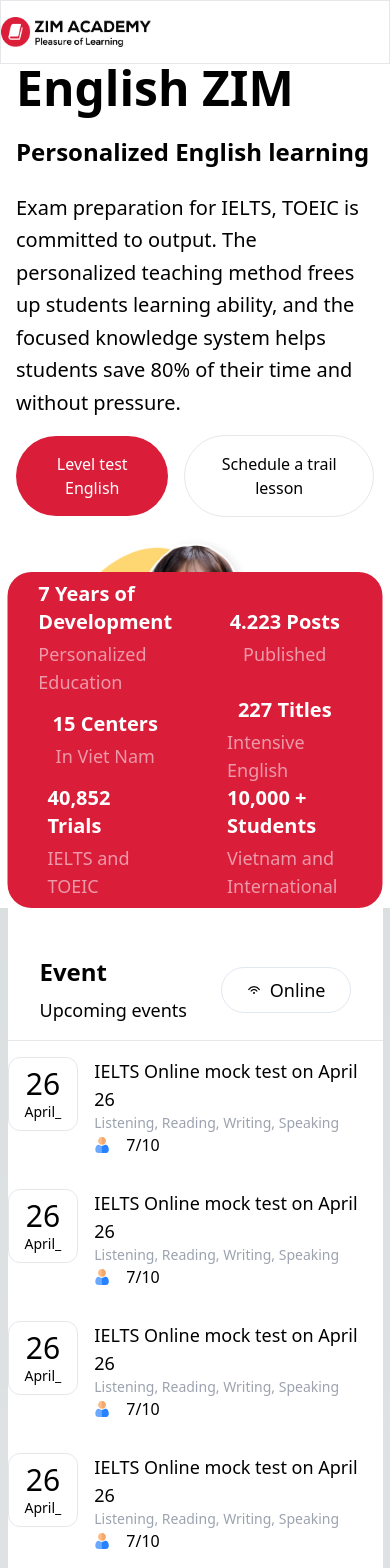
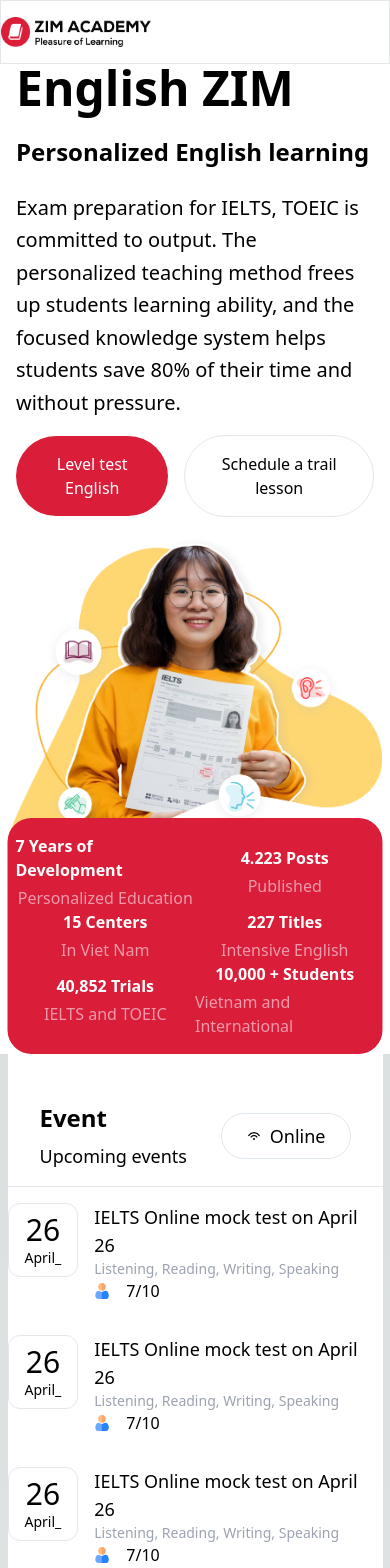
Before and after one commit to EmranEmon47/zim-academy-with-nextJS, a Next.js app: page / in a window 390 px wide. Shown: the top 1568 px of the page. Built offline with nearby package versions, Linux system fonts and the light colour scheme.

Commit message:
responsive done

```diff
--- a/src/components/Home/Blog/Blog.js
+++ b/src/components/Home/Blog/Blog.js
@@ -26,7 +26,7 @@
         <div className="grid grid-cols-1 lg:grid lg:content-start lg:grid-cols-2 lg:gap-4 lg:pt-8 lg:justify-items-start">
           <div className="flex flex-col items-start justify-start gap-4 px-4 py-4 border hover:bg-slate-100 border-slate-200 rounded-2xl">
             <Image src={blogHero} className="w-full" alt="book" />
-            <div className="flex flex-row items-center justify-between ">
+            <div className="flex flex-row items-center justify-between gap-x-24 lg:gap-x-96 ">
               <h5 className="text-xs text-red-500 uppercase">
                 English English
               </h5>
@@ -43,71 +43,68 @@
               an advanced form of work, causing many difficulties for students
               in the process of studying and taking exams.
             </h5>
-            <p className="mt-auto text-sm">Ebook</p>
+            <p className="mt-auto text-sm">Mac Thi Nguyet Minh</p>
           </div>
 
           <div className="flex flex-col gap-4">
-            <div className="flex flex-row items-start justify-start gap-4 px-4 py-4 border hover:bg-cyan-100 gap-y-4 border-slate-200 rounded-2xl">
-              <Image src={blog1} className="w-1/2" alt="book" />
-             <div className="flex flex-col items-start justify-center">
-             <div className="flex flex-row items-center justify-between">
+            <div className="flex flex-col items-center justify-center gap-4 px-4 py-4 border lg:flex-row hover:bg-cyan-100 gap-y-4 border-slate-200 rounded-2xl">
+              <Image src={blog1} className="w-full lg:w-1/2" alt="book" />
+              <div className="flex flex-col items-start justify-between gap-4">
+                <div className="flex flex-row items-center justify-between gap-x-24">
                   <h5 className="text-xs text-red-500 uppercase">
                     English English
                   </h5>
-                <h5 className="text-xs uppercase text-slate-400">
+                  <h5 className="ml-auto text-xs uppercase text-slate-400">
                     April 25, 2023
                   </h5>
                 </div>
-              <div className="flex flex-col items-start justify-start">
+
                 <h3 className="font-semibold text-medium">
                   Format for completing the National High School English passage
                   for students
                 </h3>
 
-                <p className="mb-auto text-sm">Print book</p>
+                <p className="mb-auto text-sm">Mac Thi Nguyet Minh</p>
               </div>
             </div>
-            </div>
-            <div className="flex flex-row items-start justify-start gap-4 px-4 py-4 border hover:bg-cyan-100 gap-y-4 border-slate-200 rounded-2xl">
-              <Image src={blog1} className="w-1/2" alt="book" />
-             <div className="flex flex-col items-start justify-center">
-             <div className="flex flex-row items-center justify-between">
+            <div className="flex flex-col items-center justify-center gap-4 px-4 py-4 border lg:flex-row hover:bg-cyan-100 gap-y-4 border-slate-200 rounded-2xl">
+              <Image src={blog1} className="w-full lg:w-1/2" alt="book" />
+              <div className="flex flex-col items-start justify-between gap-4">
+                <div className="flex flex-row items-center justify-between gap-x-24">
                   <h5 className="text-xs text-red-500 uppercase">
                     English English
                   </h5>
-                <h5 className="text-xs uppercase text-slate-400">
+                  <h5 className="ml-auto text-xs uppercase text-slate-400">
                     April 25, 2023
                   </h5>
                 </div>
-              <div className="flex flex-col items-start justify-start">
+
                 <h3 className="font-semibold text-medium">
                   Format for completing the National High School English passage
                   for students
                 </h3>
 
-                <p className="mb-auto text-sm">Print book</p>
+                <p className="mb-auto text-sm">Mac Thi Nguyet Minh</p>
               </div>
             </div>
-            </div>
-            <div className="flex flex-row items-start justify-start gap-4 px-4 py-4 border hover:bg-cyan-100 gap-y-4 border-slate-200 rounded-2xl">
-              <Image src={blog1} className="w-1/2" alt="book" />
-             <div className="flex flex-col items-start justify-center">
-             <div className="flex flex-row items-center justify-between">
+            <div className="flex flex-col items-center justify-center gap-4 px-4 py-4 border lg:flex-row hover:bg-cyan-100 gap-y-4 border-slate-200 rounded-2xl">
+              <Image src={blog1} className="w-full lg:w-1/2" alt="book" />
+              <div className="flex flex-col items-start justify-between gap-4">
+                <div className="flex flex-row items-center justify-between gap-x-24">
                   <h5 className="text-xs text-red-500 uppercase">
                     English English
                   </h5>
-                <h5 className="text-xs uppercase text-slate-400">
+                  <h5 className="ml-auto text-xs uppercase text-slate-400">
                     April 25, 2023
                   </h5>
                 </div>
-              <div className="flex flex-col items-start justify-start">
+
                 <h3 className="font-semibold text-medium">
                   Format for completing the National High School English passage
                   for students
                 </h3>
 
-                <p className="mb-auto text-sm">Print book</p>
-              </div>
+                <p className="mb-auto text-sm">Mac Thi Nguyet Minh</p>
               </div>
             </div>
           </div>
--- a/src/components/Home/FAQ/FaqSection.js
+++ b/src/components/Home/FAQ/FaqSection.js
@@ -52,7 +52,7 @@
     <div className="container relative w-full min-h-screen mx-auto my-12 overflow-hidden -top-20">
       <div className='flex flex-col items-center justify-center py-8 mx-auto'>
         <Image src={FAQ} className='w-64' alt="faq"  />
-      <h2 className="pt-12 pb-4 text-2xl font-bold">Frequently Asked Questions</h2>
+      <h2 className="pt-12 pb-4 text-lg font-medium lg:font-bold lg:text-2xl">Frequently Asked Questions</h2>
       <p className='text-lg font-medium text-center'>Learn quickly about ZIM and the quality products at ZIM</p>
       </div>
       <div className="space-y-4">
@@ -62,7 +62,7 @@
               className="flex justify-between w-full p-4 bg-gray-100 rounded-lg hover:bg-gray-200 focus:outline-none"
               onClick={() => handleQuestionClick(index)}
             >
-              <span className="font-bold">{q.question}</span>
+              <span className="font-bold text-start">{q.question}</span>
               <span>{activeQuestion === index ? '-' : '+'}</span>
             </button>
             {activeQuestion === index && (
--- a/src/components/Home/Hero/Hero.js
+++ b/src/components/Home/Hero/Hero.js
@@ -28,7 +28,7 @@
               </button>
             </div>
           </div>
-          <div className="w-full pb-4 ">
+          <div className="w-full pb-48 lg:pb-4 ">
             <Image
               src={heroImage}
               className="w-full"
@@ -39,40 +39,40 @@
         </div>
 
         {/* experience chart */}
-        <div className="lg:flex rounded-3xl    w-full container mx-auto lg:flex-row lg:items-center grid grid-cols-2 justify-items-center content-center lg:justify-center lg:rounded-t-2xl  lg:divide-x lg:divide-[#ed99aa]  bg-[#da1e39] px-2 py-2 lg:px-4  lg:py-10 absolute bottom-0 left-1/2 transform -translate-x-1/2">
-          <div className="flex flex-col items-center justify-center gap-1 px-8">
-            <h5 className="text-xl font-semibold text-white">
+        <div className="lg:flex rounded-3xl lg:rounded    w-full container mx-auto lg:flex-row lg:items-center grid grid-cols-2 justify-items-center content-center lg:justify-center lg:rounded-t-2xl  lg:divide-x lg:divide-[#ed99aa]  bg-[#da1e39] px-2 py-4 lg:px-4  lg:py-10 absolute bottom-0 left-1/2 transform -translate-x-1/2">
+          <div className="flex flex-col items-center justify-center gap-1 lg:px-8">
+            <h5 className="text-base font-semibold text-white lg:text-xl">
               7 Years of Development
             </h5>
-            <p className="text-[#ed99aa] font-medium text-lg">
+            <p className="text-[#ed99aa] font-medium text-base lg:text-lg">
               Personalized Education
             </p>
           </div>
-          <div className="flex flex-col items-center justify-center gap-1 px-8">
-            <h5 className="text-xl font-semibold text-white">4.223 Posts</h5>
-            <p className="text-[#ed99aa] font-medium text-lg">Published</p>
+          <div className="flex flex-col items-center justify-center gap-1 lg:px-8">
+            <h5 className="text-base font-semibold text-white lg:text-xl">4.223 Posts</h5>
+            <p className="text-[#ed99aa] font-medium  text-base lg:text-lg">Published</p>
           </div>
-          <div className="flex flex-col items-center justify-center gap-1 px-8">
-            <h5 className="text-xl font-semibold text-white">15 Centers</h5>
-            <p className="text-[#ed99aa] font-medium text-lg">In Viet Nam</p>
+          <div className="flex flex-col items-center justify-center gap-1 lg:px-8">
+            <h5 className="text-base font-semibold text-white lg:text-xl">15 Centers</h5>
+            <p className="text-[#ed99aa] font-medium text-base lg:text-lg">In Viet Nam</p>
           </div>
-          <div className="flex flex-col items-center justify-center gap-1 px-8">
-            <h5 className="text-xl font-semibold text-white">227 Titles</h5>
-            <p className="text-[#ed99aa] font-medium text-lg">
+          <div className="flex flex-col items-center justify-center gap-1 lg:px-8">
+            <h5 className="text-base font-semibold text-white lg:text-xl">227 Titles</h5>
+            <p className="text-[#ed99aa] text-base font-medium lg:text-lg">
               Intensive English
             </p>
           </div>
-          <div className="flex flex-col items-center justify-center gap-1 px-8">
-            <h5 className="text-xl font-semibold text-white">40,852 Trials</h5>
-            <p className="text-[#ed99aa] font-medium text-lg">
+          <div className="flex flex-col items-center justify-center gap-1 lg:px-8">
+            <h5 className="text-base font-semibold text-white lg:text-xl">40,852 Trials</h5>
+            <p className="text-[#ed99aa] font-medium text-base lg:text-lg">
               IELTS and TOEIC
             </p>
           </div>
-          <div className="flex flex-col items-center justify-center gap-1 px-8">
-            <h5 className="text-xl font-semibold text-white">
+          <div className="flex flex-col items-center justify-center gap-1 lg:px-8">
+            <h5 className="text-base font-semibold text-white lg:text-xl">
               10,000 + Students
             </h5>
-            <p className="text-[#ed99aa] font-medium text-lg">
+            <p className="text-[#ed99aa] font-medium text-base lg:text-lg">
               Vietnam and International
             </p>
           </div>
```
Lines whose indentation alone changed are shown as unchanged.
